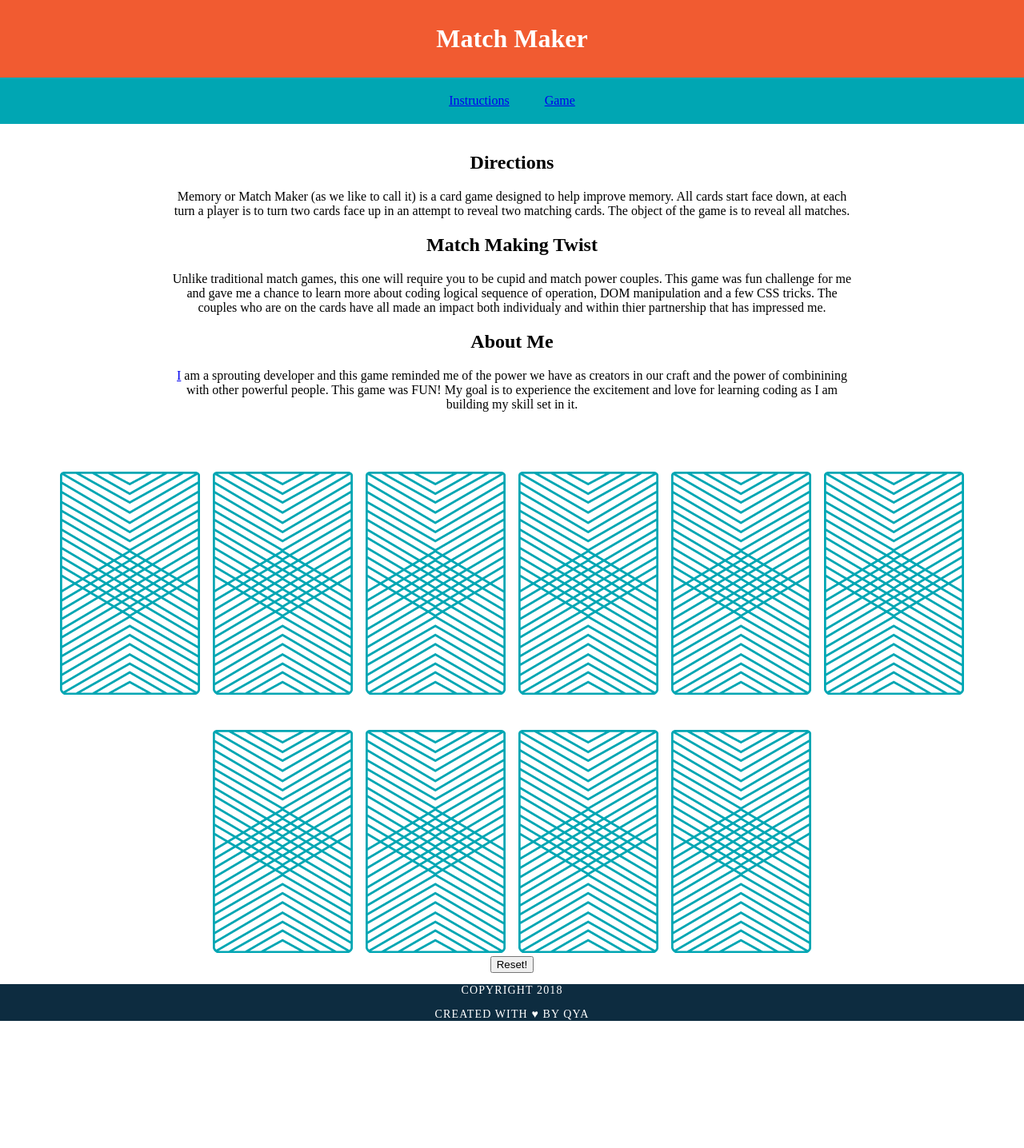
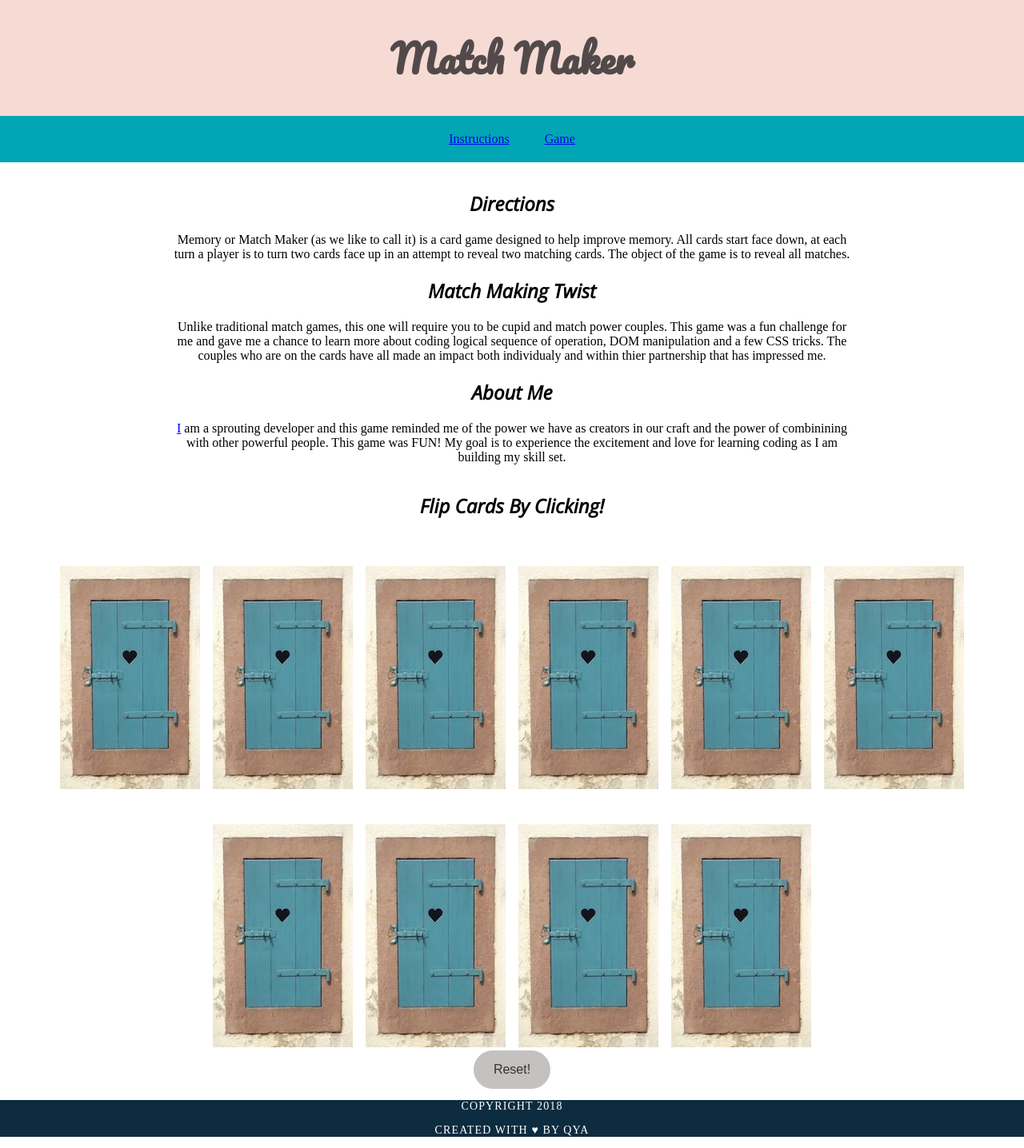
Before and after one commit to rahmad239/matchgame, a plain HTML site: page index.html in a window 1280 px wide. Shown: the whole page at 80% size. Before the commit the page ends 1291 px from the top, so only its background shows below. Drawn offline with nearby package versions, Linux system fonts and the light colour scheme.

Commit message:
reset button update

```diff
--- a/index.html
+++ b/index.html
@@ -6,7 +6,7 @@
     <meta http-equiv="X-UA-Compatible" content="ie=edge">
     <title>Match Maker</title>
     <link rel="stylesheet" type="text/css" href="main.css">
-    <link href="https://fonts.googleapis.com/css?family=Roboto:400,400i" rel="stylesheet">
+    <link href="https://fonts.googleapis.com/css?family=Open+Sans:300i|Pacifico" rel="stylesheet">
 </head>
 <body>
     <header>
@@ -14,30 +14,32 @@
     </header>
 
     <nav>
-        <a href="#">Instructions</a>
-        <a href="#">Game</a>
+        <a href="#Instructions">Instructions</a>
+        <a href="#game">Game</a>
     </nav>
 
     <main>
-    <h2>Directions</h2>
+    <h2 id="Instructions">Directions</h2>
         <p>Memory or Match Maker (as we like to call it) is a card game designed to help
         improve memory. All cards start face down, at each turn a player is to turn
         two cards face up in an attempt to reveal two matching cards. The object of
         the game is to reveal all matches.</p>
     <h2>Match Making Twist</h2>
         <p>Unlike traditional match games, this one will require you to be cupid and match power couples. This game was
-        fun challenge for me and gave me a chance to learn more about coding logical sequence of operation, DOM manipulation and a few CSS tricks.
+        a fun challenge for me and gave me a chance to learn more about coding logical sequence of operation, DOM manipulation and a few CSS tricks.
         The couples who are on the cards have all made an impact both individualy and
         within thier partnership that has impressed me.</p>
     <h2>About Me</h2>
         <p><a id="profile"href="www.linkedin.com/in/rahmad239">I</a> am a sprouting developer and this game reminded me of the power we have as creators in
         our craft and the power of combinining with other powerful people. This game was FUN!
         My goal is to experience the excitement and love for learning coding as I am building
-        my skill set in it.</p>
+        my skill set.</p>
     </main>
-    <div id="game-board" class="board clearfix"></div>
+    <div id="game-board" class="board clearfix">
+            <h2 id="cards"> Flip Cards By Clicking!</h2>
 
-    <div> <button type="button">Reset!</button> </div>
+    </div>
+    <button class="button"type="button" onclick="alert('working!')">Reset!</button>
 
     <footer>
         <p class= "copyright"> copyright 2018</p>
--- a/main.css
+++ b/main.css
@@ -3,18 +3,20 @@
     color: coral;
     font-style: italic;
     text-align: center;
+} */
+
+ h2 {
+    font-family: 'Open Sans', sans-serif;
+
+
 }
 
-h1, h2 {
-    font-family: 'Roboto', sans-serif;
-
-} */
-
 header {
-    background-color: #f15b31;
-    color: #ffffff;
+    background-color: #f5dbd4;
+    color: #524a4a;
     padding:  30px 20px;
-
+    font-family: 'Pacifico', cursive;
+    font-size: 24px;
 }
 
 h1 {
@@ -60,13 +62,20 @@ footer {
     font-weight: 500;
 
 }
+
 .button {
-    background-color: red;
+    background-color: #c4c1c0;
     border: none;
-    color: white;
-    padding: 15px 32px;
+    color: rgb(53, 51, 51);
+    padding: 15px 25px;
     text-align: center;
-    text-decoration: none;
-    display: inline-block;
     font-size: 16px;
+    cursor: pointer;
+    -webkit-border-radius: 28;
+  -moz-border-radius: 28;
+  border-radius: 28px;
 }
+
+.button:hover {
+    background-color: #00A6B3;
+}
--- a/main.js
+++ b/main.js
@@ -92,19 +92,20 @@ var checkForMatch = function() {
 var createBoard = function() {
   for (var i = 0; i < cards.length; i++) {
     var cardElement = document.createElement('img');
-    cardElement.setAttribute('src', 'card_images/back.png');
+    cardElement.setAttribute('src', 'card_images/cardback2.jpg');
     cardElement.setAttribute('data-id', 'i');
     cardElement.addEventListener('click', flipCard);
     document.getElementById('game-board').appendChild(cardElement);
   }
 };
 createBoard();
-var clearBoard = function() {
-  for (var i = 0; i < cards.length; i++) {
-    cardElement.setAttribute('src', 'card_images/back.png');
-  }
-  //change the set attribute to filter thru the pictures randomly
-};
+// var clearBoard = function() {
+//   cardElement.addEventListener('click', testconsole.log('working!')
+//   for (var i = 0; i < cards.length; i++) {
+//     cardElement.setAttribute('src', 'card_images/back.png');
+//   }
+//change the set attribute to filter thru the pictures randomly
+// };
 
-var button = document.querySelector('button');
-button.addEventListener('click', clearBoard);
+// var button = document.querySelector('button');
+// button.addEventListener('click', clearBoard);
```
Also changed, not shown: card_images/cardback2.jpg (added).
